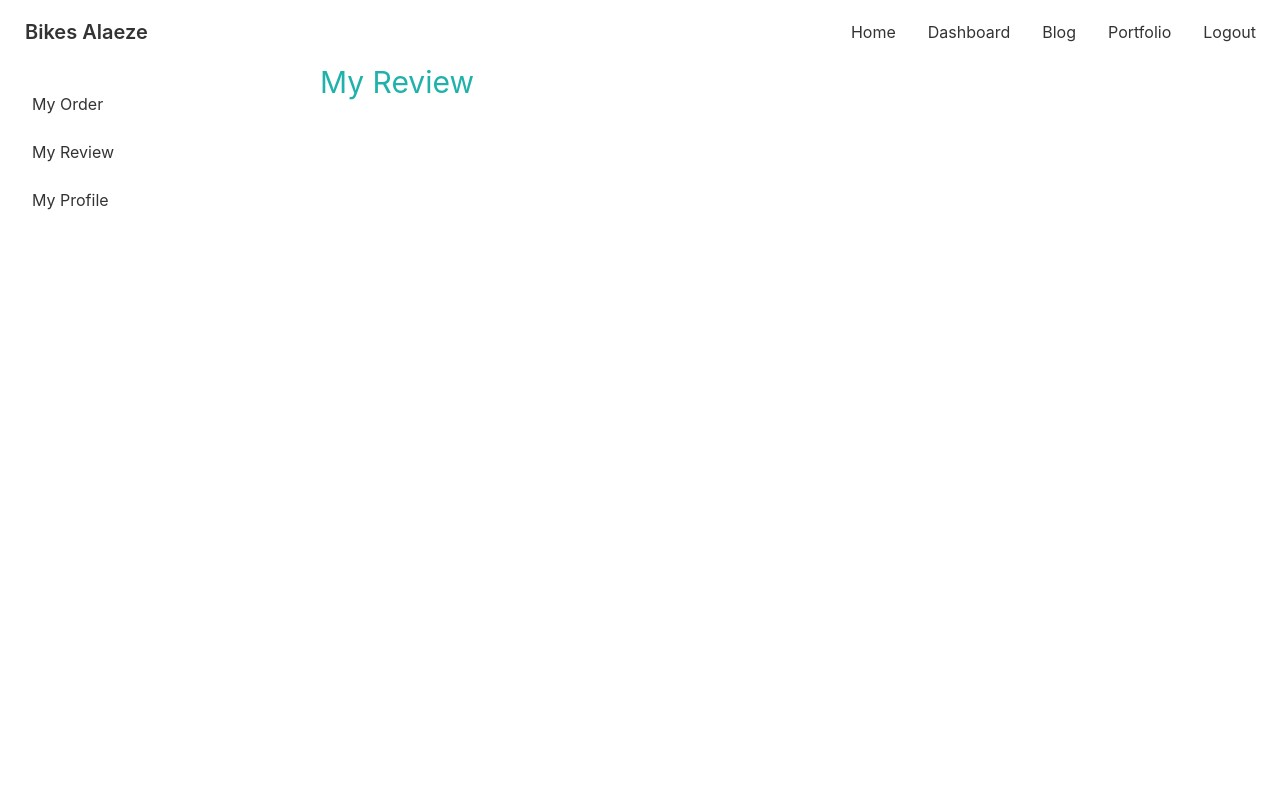
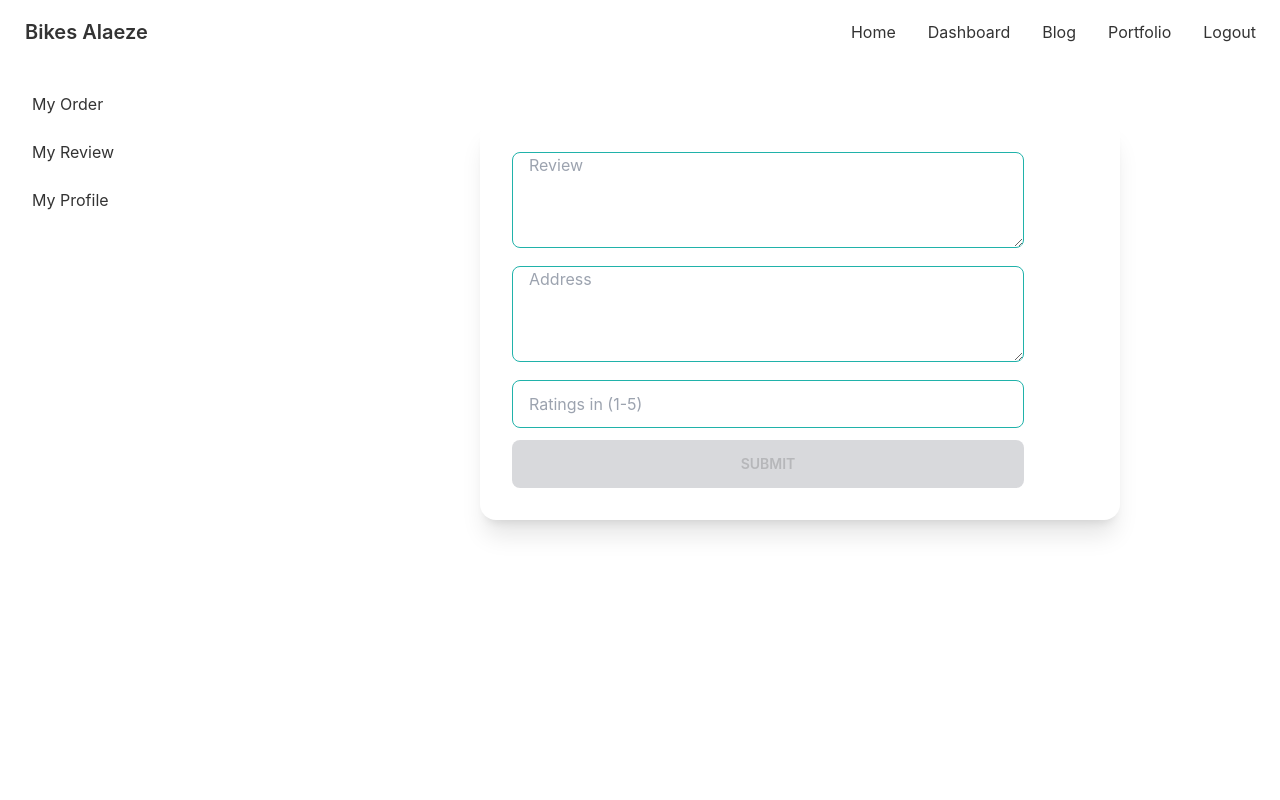
Before and after one commit to mdamirhossainjowel/Bikes-alaeze-Client-side, a React (Create React App) app: page /dashboard/myreview in a window 1280 px wide. Shown: the top 800 px of the page. Built offline with nearby package versions, Linux system fonts and the light colour scheme; no server answers; sample sign-in values are in the browser's storage.

Commit message:
Add Product updated

```diff
--- a/src/Pages/Dashboard/Addproduct.js
+++ b/src/Pages/Dashboard/Addproduct.js
@@ -1,11 +1,81 @@
-import React from 'react'
+import React from "react";
+import { useForm } from "react-hook-form";
 
 const Addproduct = () => {
-    return (
-        <div>
-             <h1> Add Products</h1>
-        </div>
-    )
-}
+  const {
+    register,
+    handleSubmit,
+    formState: { errors, isValid },
+    reset,
+  } = useForm({
+    mode: "onChange",
+  });
+  const onSubmit = async (data) => {
+    fetch(`http://localhost:5000/products`, {
+      method: "POST",
+      body: JSON.stringify(data),
+      headers: {
+        "Content-Type": "application/json",
+      },
+    })
+      .then((res) => res.json())
+      .then((result) => console.log(result));
+    reset();
+  };
 
-export default Addproduct
+  return (
+    <div className="card lg:card-side bg-base-100 shadow-xl mx-6 lg:w-2/3 lg:mx-auto my-14">
+      {/* <h1 className="text-accent text-3xl text-center">Add Product</h1> */}
+      <div className="card-body lg:w-1/2">
+        <form onSubmit={handleSubmit(onSubmit)}>
+          <input
+            className="input input-bordered input-accent w-full max-w-lg mb-3"
+            placeholder="Product Name"
+            {...register("name", { required: true })}
+          />
+          {errors.name?.type === "required" && "Product Name is required"}
+          <textarea
+            className="input input-bordered input-accent w-full max-w-lg h-24 mb-3"
+            placeholder="Description"
+            {...register("description", { required: true })}
+          />
+          {errors.description?.type === "required" && "Description is required"}
+          <input
+            className="input input-bordered input-accent w-full max-w-lg mb-3"
+            placeholder="Image url"
+            {...register("image", { required: true })}
+          />
+          {errors.image?.type === "required" && "Image url is required"}
+          <input
+            className="input input-bordered input-accent w-full max-w-lg mb-3"
+            placeholder="Minimum Quantity"
+            {...register("minimum_quantity", { required: true })}
+          />
+          {errors.minimum_quantity?.type === "required" &&
+            "Minimum Quantity is required"}
+          <input
+            className="input input-bordered input-accent w-full max-w-lg mb-3"
+            placeholder="Available Quantity"
+            {...register("available_quantity", { required: true })}
+          />
+          {errors.available_quantity?.type === "required" &&
+            "Available Quantity is required"}
+          <input
+            className="input input-bordered input-accent w-full max-w-lg mb-3"
+            placeholder="Price"
+            {...register("price", { required: true })}
+          />
+          {errors.minimum_quantity?.type === "required" && "Price is required"}
+
+          <input
+            className="btn btn-primary w-full max-w-lg"
+            disabled={!isValid}
+            type="submit"
+          />
+        </form>
+      </div>
+    </div>
+  );
+};
+
+export default Addproduct;
--- a/src/Pages/Dashboard/ManageAllOrder.js
+++ b/src/Pages/Dashboard/ManageAllOrder.js
@@ -1,11 +1,48 @@
-import React from 'react'
+import React, { useEffect, useState } from "react";
 
 const ManageAllOrder = () => {
-    return (
-        <div>
-            <h1>All Orders</h1>
-        </div>
-    )
-}
+  const [purchages, setPurchages] = useState([]);
+  useEffect(() => {
+    fetch(`http://localhost:5000/purchage`, {
+      method: "GET",
+    })
+      .then((res) => res.json())
+      .then((result) => setPurchages(result));
+  }, []);
+  return (
+    <div className="overflow-x-auto">
+      <h1 className="text-accent text-3xl text-center font-bold">All Orders</h1>
+      <table className="table w-full">
+        <thead>
+          <tr>
+            <th></th>
+            <th>Name</th>
+            <th>Product</th>
+            <th>Quantity</th>
+            <th>Price</th>
+            <th>Action</th>
+          </tr>
+        </thead>
+        <tbody>
+          {purchages?.map((purchage, index) => (
+            <tr key={index}>
+              <th>{index + 1}</th>
+              <td>{purchage.Name}</td>
+              <td>{purchage.Product}</td>
+              <td>{purchage.Quantity}</td>
+              <td>{purchage.Price}</td>
+              <td>
+                <div>
+                  <button className="btn btn-xs">Pay</button>{" "}
+                  <button className="btn btn-xs">Delete</button>
+                </div>
+              </td>
+            </tr>
+          ))}
+        </tbody>
+      </table>
+    </div>
+  );
+};
 
-export default ManageAllOrder
+export default ManageAllOrder;
--- a/src/Pages/Dashboard/MyReview.js
+++ b/src/Pages/Dashboard/MyReview.js
@@ -1,11 +1,67 @@
-import React from 'react'
+import React from "react";
+import { useAuthState } from "react-firebase-hooks/auth";
+import { useForm } from "react-hook-form";
+import auth from "../../firebase.init";
 
 const MyReview = () => {
-    return (
-        <div>
-    <h1 className='text-3xl text-accent'>My Review</h1>
-        </div>
-    )
-}
+  const {
+    register,
+    handleSubmit,
+    formState: { errors, isValid },
+    reset,
+  } = useForm({
+    mode: "onChange",
+  });
+  const [user] = useAuthState(auth);
+  console.log(user?.photoURL);
+  const onSubmit = async (data) => {
+    data.name = user?.displayName;
+    data.image = user?.photoURL;
+    fetch(`http://localhost:5000/reviews`, {
+      method: "POST",
+      body: JSON.stringify(data),
+      headers: {
+        "Content-Type": "application/json",
+      },
+    })
+      .then((res) => res.json())
+      .then((result) => console.log(result));
+    reset();
+  };
 
-export default MyReview
+  return (
+    <div className="card lg:card-side bg-base-100 shadow-xl mx-6 lg:w-2/3 lg:mx-auto my-14">
+      {/* <h1 className="text-accent text-3xl text-center">Add Product</h1> */}
+      <div className="card-body lg:w-1/2">
+        <form onSubmit={handleSubmit(onSubmit)}>
+          <textarea
+            className="input input-bordered input-accent w-full max-w-lg h-24 mb-3"
+            placeholder="Review"
+            {...register("review", { required: true })}
+          />
+          {errors.review?.type === "required" && "review is required"}
+          <textarea
+            className="input input-bordered input-accent w-full max-w-lg h-24 mb-3"
+            placeholder="Address"
+            {...register("address", { required: true })}
+          />
+          {errors.address?.type === "required" && "Address is required"}
+          <input
+            className="input input-bordered input-accent w-full max-w-lg mb-3"
+            placeholder="Ratings in (1-5)"
+            {...register("rating", { required: true })}
+          />
+          {errors.rating?.type === "required" && "rating is required"}
+
+          <input
+            className="btn btn-primary w-full max-w-lg"
+            disabled={!isValid}
+            type="submit"
+          />
+        </form>
+      </div>
+    </div>
+  );
+};
+
+export default MyReview;
```
